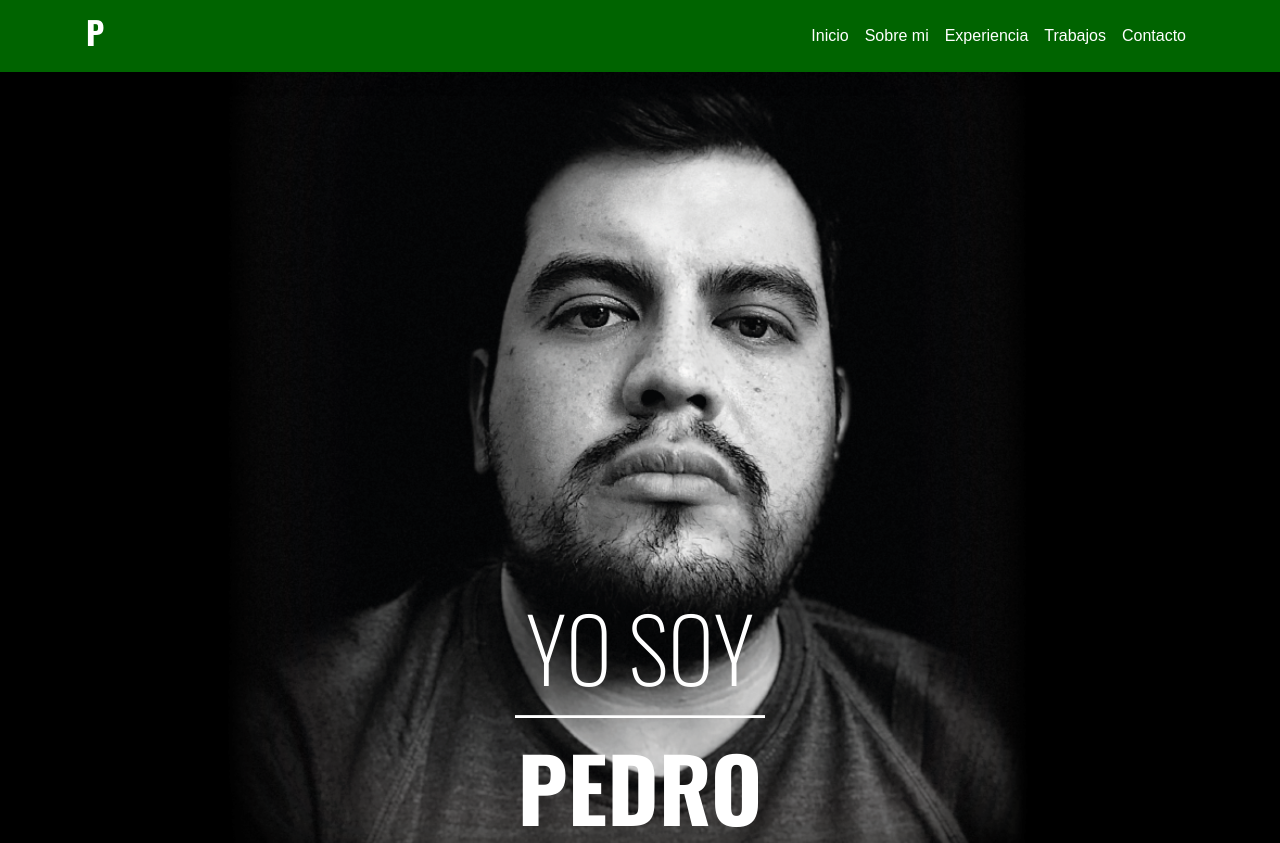
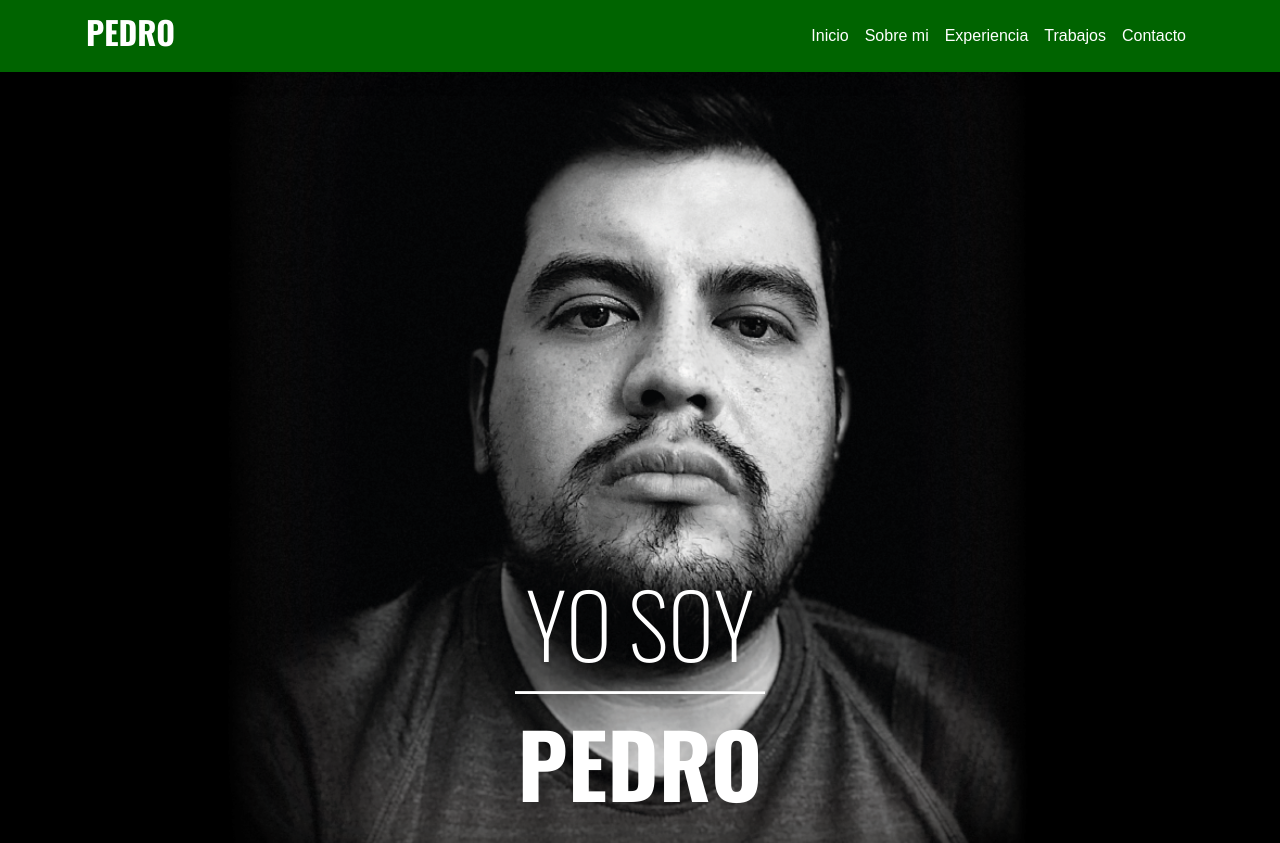
Before and after one commit to pedromunozlopez86/Prueba-mi-portafolio, a plain HTML site: page index.html in a window 1280 px wide. Shown: the top 843 px of the page. Drawn offline with nearby package versions, Linux system fonts and the light colour scheme; a script that the page names is missing.

Commit message:
nav brand responsivo

```diff
--- a/index.html
+++ b/index.html
@@ -23,7 +23,8 @@
     <div class="container-fluid color-fondo-pedro fixed-top shadow">
         <nav class="navbar navbar-expand-lg color-fondo-pedro navbar-dark container">
             <a class="navbar-brand" href="#">
-                <h2 class="font-weight-bold text-white">P</h2>
+                <h2 class="d-lg-none font-weight-bold text-white">P</h2>
+                <h2 class="d-none d-lg-block d-xl-block font-weight-bold text-white">PEDRO</h2>
             </a>
             <button class="navbar-toggler" type="button" data-toggle="collapse" data-target="#navbarNavAltMarkup"
                 aria-controls="navbarNavAltMarkup" aria-expanded="false" aria-label="Toggle navigation">
@@ -40,7 +41,7 @@
             </div>
         </nav>
     </div>
-    <header class="container-fluid d-flex text-center pt-5 mt-5" id="top">
+    <header class="container-fluid d-flex text-center py-4 mt-5" id="top">
         <div class="container mt-auto">
             <h1 class="display-2 text-center text-white">YO SOY</h1>
             <hr width="250px" height="2px" !important>
```
